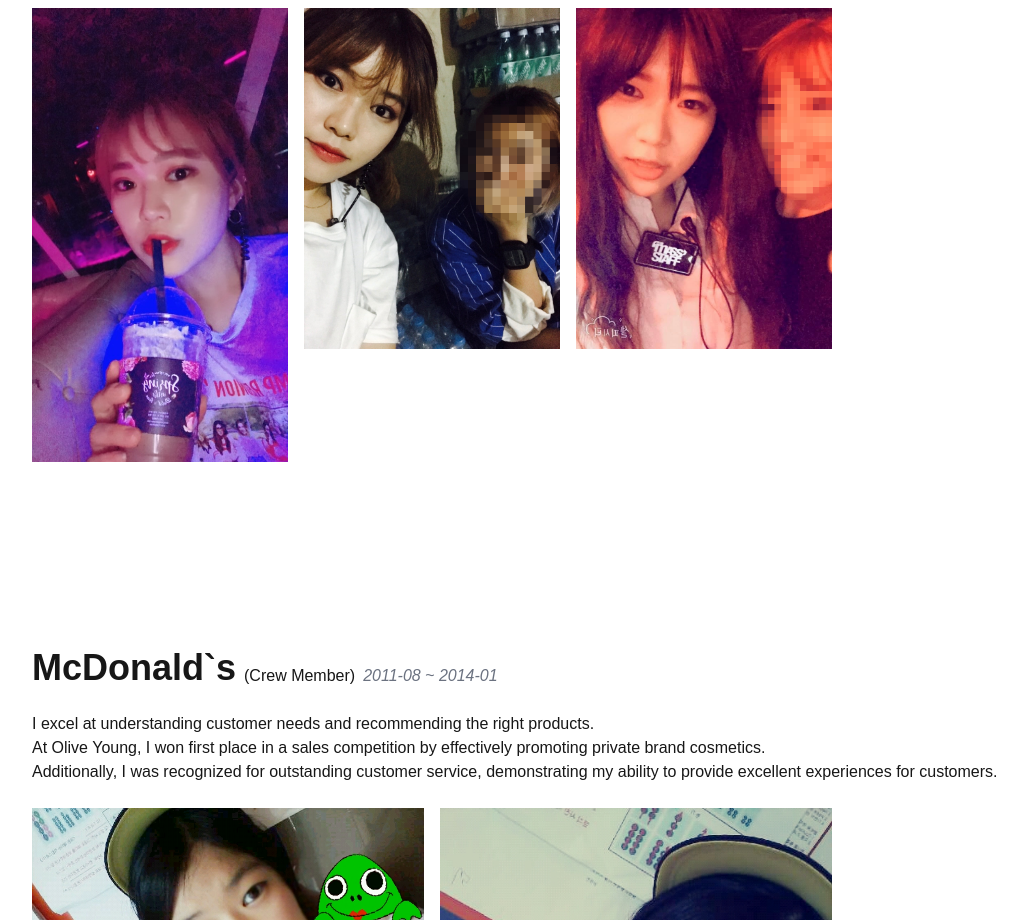
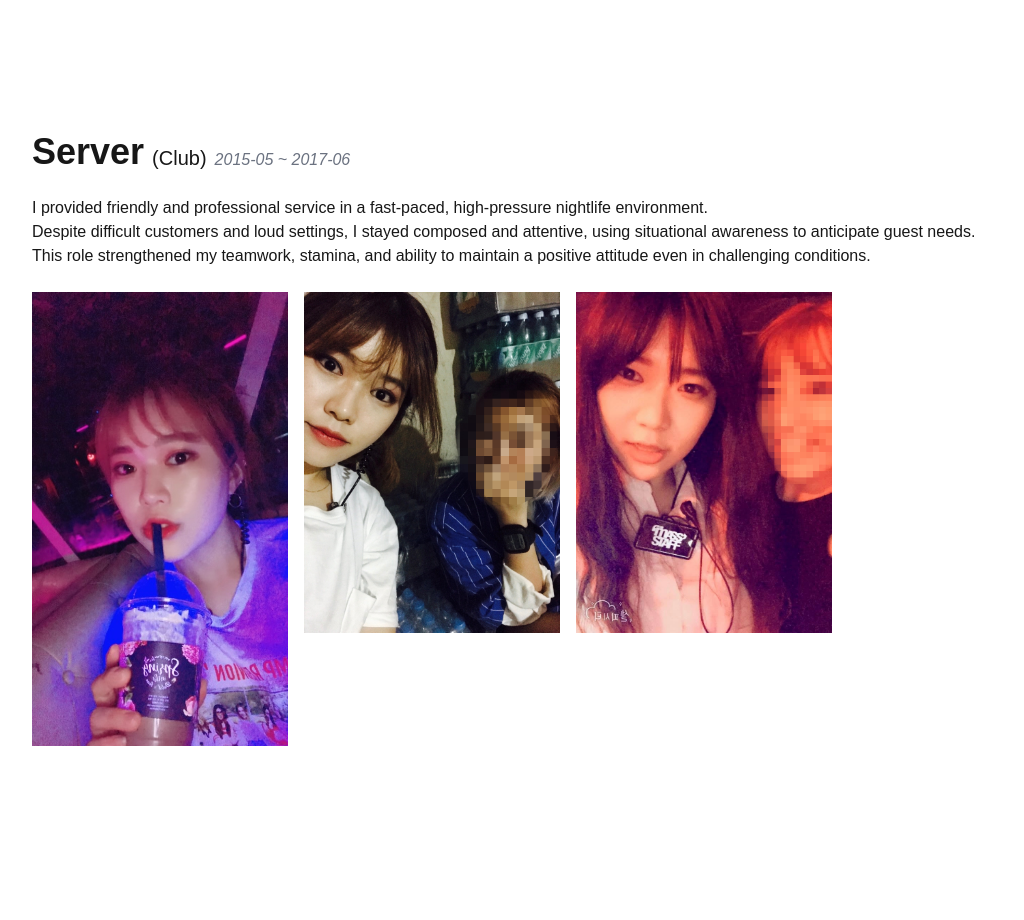
Before and after one commit to eunjin0212/side-part-time-resume, a Next.js app: page / in a window 1280 px wide. Shown: the part 1880-2800 px from the top of the page, without its empty margins (4-1028 px from the left). Built offline with nearby package versions, Linux system fonts and the light colour scheme.

Commit message:
이력서 페이지의 직무 및 세부사항 업데이트, 연락처 섹션 추가

```diff
--- a/src/app/page.tsx
+++ b/src/app/page.tsx
@@ -4,7 +4,7 @@ const Home = () => {
   const COVER_LETTER = [
     {
       title: 'Olive Young',
-      part: 'Sales Associate',
+      part: 'Customer Service Cashier',
       range: '2019-04 ~ 2020-08',
       details: [
         'I excel at understanding customer needs and recommending the right products.',
@@ -22,24 +22,26 @@ const Home = () => {
       part: 'Server',
       range: '2015-05 ~ 2017-06',
       details: [
-        'I excel at understanding customer needs and recommending the right products.',
-        'At Olive Young, I won first place in a sales competition by effectively promoting private brand cosmetics.',
-        'Additionally, I was recognized for outstanding customer service, demonstrating my ability to provide excellent experiences for customers.',
+        'I provided friendly and professional service in a fast-paced, high-pressure nightlife environment.',
+        'Despite difficult customers and loud settings, I stayed composed and attentive, using situational awareness to anticipate guest needs.',
+        'This role strengthened my teamwork, stamina, and ability to maintain a positive attitude even in challenging conditions.',
       ],
       imgs: ['/assets/arena.jpg', '/assets/arena2.jpg', '/assets/mass.jpg'],
     },
     {
       title: 'McDonald`s',
-      part: 'Crew Member',
+      part: 'Cashier',
       range: '2011-08 ~ 2014-01',
       details: [
-        'I excel at understanding customer needs and recommending the right products.',
-        'At Olive Young, I won first place in a sales competition by effectively promoting private brand cosmetics.',
-        'Additionally, I was recognized for outstanding customer service, demonstrating my ability to provide excellent experiences for customers.',
+        'I quickly adapted to various roles, from cashier to grill to delivery prep, ensuring smooth service during busy hours.',
+        'I developed strong multitasking skills and remained calm under pressure, contributing to team efficiency.',
+        'My flexibility and reliability made me a go-to team member trusted to support wherever needed.',
       ],
       imgs: ['/assets/mcdonald.jpg', '/assets/mcdonald2.jpg'],
     },
   ]
+
+  const contactClass = 'inline-block h-9 w-9 hover:animate-bounce focus:animate-bounce'
   return (
     <main>
       <Section className="w-screen bg-gradient-to-b from-lime-200 to-white text-lime-950">
@@ -63,6 +65,21 @@ const Home = () => {
       {COVER_LETTER.map((item) => (
         <Section key={item.title} {...item} />
       ))}
+      <section className="py-20 text-center text-8xl max-md:text-5xl max-sm:text-4xl">
+        <h3>Interested in working with me?</h3>
+        <div className='flex justify-center gap-10 mt-10'>
+          <a href="tel:+821072006011" className={[contactClass, 'duration-300'].join(' ')}>
+            <svg xmlns="http://www.w3.org/2000/svg" viewBox="0 0 512 512">
+              <path d="M164.9 24.6c-7.7-18.6-28-28.5-47.4-23.2l-88 24C12.1 30.2 0 46 0 64C0 311.4 200.6 512 448 512c18 0 33.8-12.1 38.6-29.5l24-88c5.3-19.4-4.6-39.7-23.2-47.4l-96-40c-16.3-6.8-35.2-2.1-46.3 11.6L304.7 368C234.3 334.7 177.3 277.7 144 207.3L193.3 167c13.7-11.2 18.4-30 11.6-46.3l-40-96z" />
+            </svg>
+          </a>
+          <a href="mailto:eunjin9639@gmail.com" target="_blank" className={[contactClass].join(' ')}>
+            <svg xmlns="http://www.w3.org/2000/svg" viewBox="0 0 512 512">
+              <path d="M48 64C21.5 64 0 85.5 0 112c0 15.1 7.1 29.3 19.2 38.4L236.8 313.6c11.4 8.5 27 8.5 38.4 0L492.8 150.4c12.1-9.1 19.2-23.3 19.2-38.4c0-26.5-21.5-48-48-48L48 64zM0 176L0 384c0 35.3 28.7 64 64 64l384 0c35.3 0 64-28.7 64-64l0-208L294.4 339.2c-22.8 17.1-54 17.1-76.8 0L0 176z" />
+            </svg>
+          </a>
+        </div>
+      </section>
     </main>
   )
 }
--- a/src/components/Section.tsx
+++ b/src/components/Section.tsx
@@ -31,14 +31,13 @@ const Section = ({ className, children, range, title, part, details, imgs }: Sec
  }, [])
 
  const sectionClass =
-    'py-10 px-7 h-screen lg:py-32 sm:py-12 sm:px-9 [&>div]:max-w-[1260px] [&>div]:mx-auto'
+  'py-10 px-7 h-auto  lg:py-32 sm:py-12 sm:px-9 [&>div]:max-w-[1260px] [&>div]:mx-auto'
  return (
   <section
    ref={ref}
    className={[
     sectionClass,
     className,
-
    ].join(' ')}
   >
    <div>
@@ -48,8 +47,8 @@ const Section = ({ className, children, range, title, part, details, imgs }: Sec
      <>
       <div className={isVisible ? 'animate-slide-in-bottom' : 'translate-y-10 opacity-0'}>
        <div className="flex flex-row items-end gap-2 max-sm:flex-col max-sm:items-start">
-                <h3 className="text-4xl font-bold">{title}</h3>
-                <span>({part})</span>
+        <h3 className="text-4xl font-bold">{part}</h3>
+        <span className='text-xl'>({title})</span>
         <em className="inline-block text-gray-500">{range}</em>
        </div>
        <ul className='mt-6'>
@@ -57,16 +56,16 @@ const Section = ({ className, children, range, title, part, details, imgs }: Sec
          <li key={text}>{text}</li>
         ))}
        </ul>
-              <div className="mt-6 flex gap-4 h-[700px] w-[800px] flex-row max-md:h-[500px] max-md:w-[600px] max-sm:h-[300px] max-sm:w-[400px]">
+       <div className="mt-6 flex gap-4 h-[700px] w-[800px] flex-row max-md:h-[500px] max-md:w-[600px] max-sm:h-[300px] max-sm:w-[318px]">
         {imgs?.map((img) => (
          <div
           key={img}
-                    className="flex-1 overflow-hidden leading-[0] transition-[.5s] hover:flex-[1_1_50%] hover:[&>img]:h-auto hover:[&>img]:w-full"
+          className="flex-1 overflow-hidden leading-[0] transition-[.5s] hover:flex-[1_1_50%] hover:[&>img]:h-auto hover:[&>img]:max-sm:max-h-[250px] hover:[&>img]:w-full active:flex-[1_1_50%] active:[&>img]:h-auto active:[&>img]:max-sm:max-h-[250px] active:[&>img]:w-full"
          >
           <Image
            src={img}
            priority={true}
-                      alt="oy"
+           alt={title || 'part_time_img'}
            width={1000}
            height={1500}
            className="w-[150%] object-cover transition-[.5s]"
```
Lines whose indentation alone changed are shown as unchanged.
